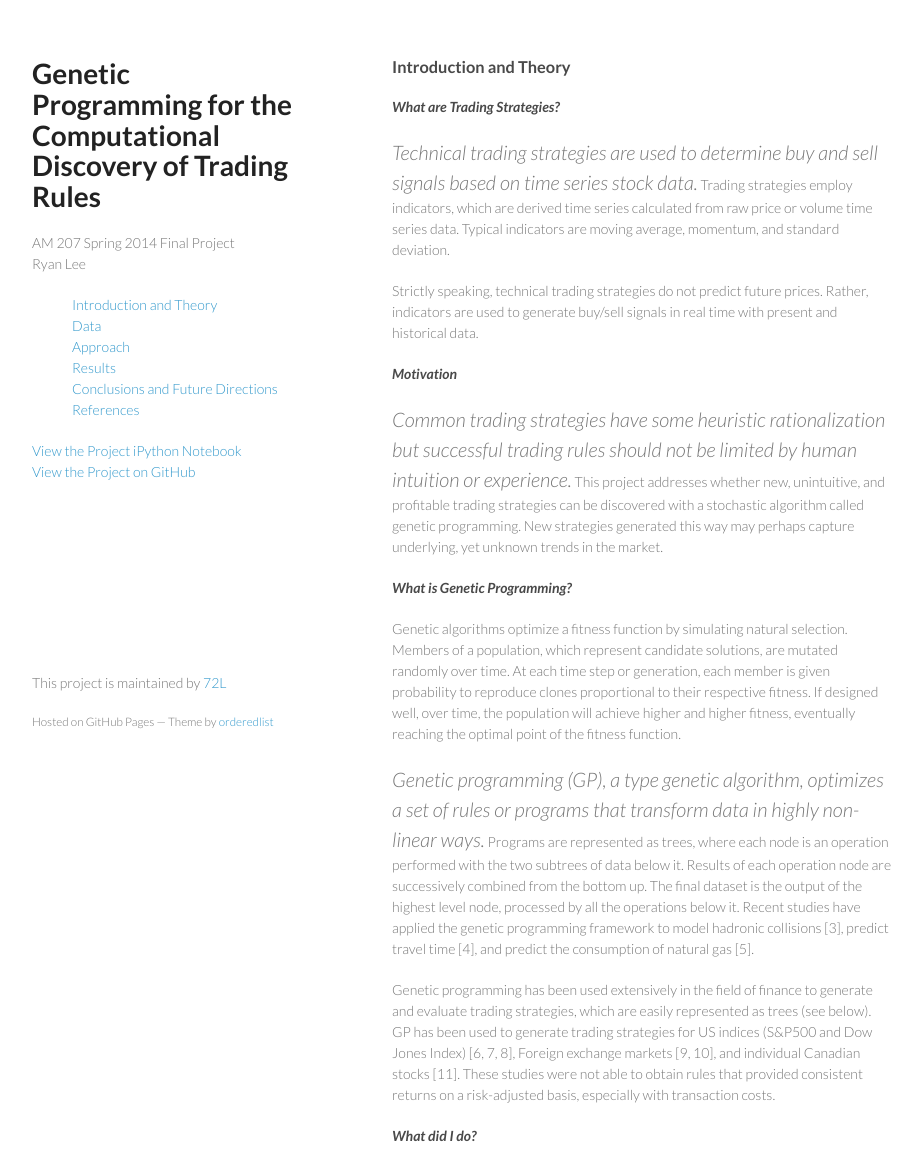
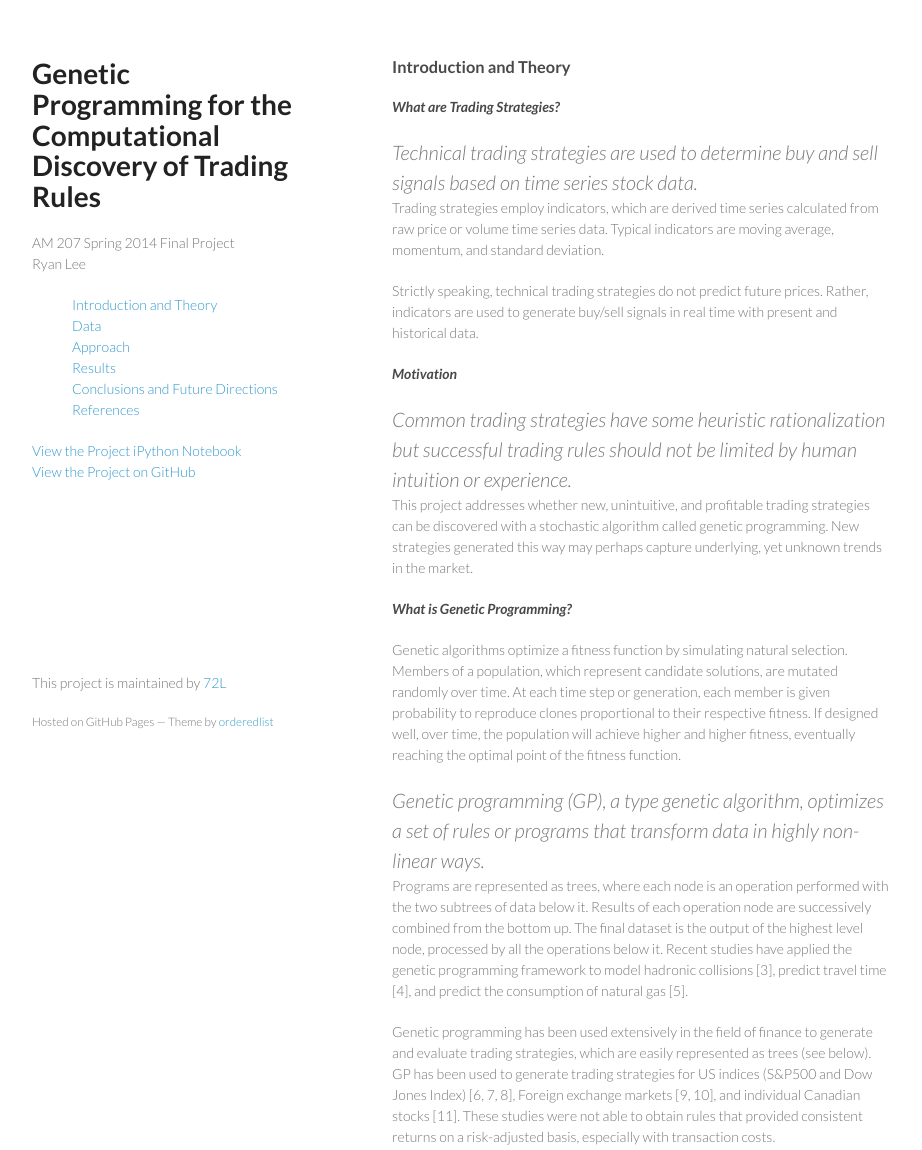
Before and after one commit to 72L/am207, a plain HTML site: page index.html in a window 1280 px wide. Shown: the top 1150 px of the page, without its empty margins (178-1100 px from the left). Drawn offline with Linux system fonts and the light colour scheme.

Commit message:
Update index.html

```diff
--- a/index.html
+++ b/index.html
@@ -37,18 +37,18 @@
 
 <h4>What are Trading Strategies?</h4>
 
-<p><span class="lead">Technical trading strategies are used to determine buy and sell signals based on time series stock data.</span> Trading strategies employ indicators, which are derived time series calculated from raw price or volume time series data. Typical indicators are moving average, momentum, and standard deviation.
+<p><span class="lead">Technical trading strategies are used to determine buy and sell signals based on time series stock data.</span><br/> Trading strategies employ indicators, which are derived time series calculated from raw price or volume time series data. Typical indicators are moving average, momentum, and standard deviation.
 </p>
 
 <p>Strictly speaking, technical trading strategies do not predict future prices. Rather, indicators are used to generate buy/sell signals in real time with present and historical data.</p>
 
 <h4>Motivation</h4>
-<p><span class="lead">Common trading strategies have some heuristic rationalization but successful trading rules should not be limited by human intuition or experience.</span> This project addresses whether new, unintuitive, and profitable trading strategies can be discovered with a stochastic algorithm called genetic programming. New strategies generated this way may perhaps capture underlying, yet unknown trends in the market.</p>
+<p><span class="lead">Common trading strategies have some heuristic rationalization but successful trading rules should not be limited by human intuition or experience.</span><br/> This project addresses whether new, unintuitive, and profitable trading strategies can be discovered with a stochastic algorithm called genetic programming. New strategies generated this way may perhaps capture underlying, yet unknown trends in the market.</p>
 
 <h4>What is Genetic Programming?</h4>
 <p>Genetic algorithms optimize a fitness function by simulating natural selection. Members of a population, which represent candidate solutions, are mutated randomly over time. At each time step or generation, each member is given probability to reproduce clones proportional to their respective fitness. If designed well, over time, the population will achieve higher and higher fitness, eventually reaching the optimal point of the fitness function. </p>
 
-<p><span class="lead">Genetic programming (GP), a type genetic algorithm, optimizes a set of rules or programs that transform data in highly non-linear ways.</span> Programs are represented as trees, where each node is an operation performed with the two subtrees of data below it. Results of each operation node are successively combined from the bottom up. The final dataset is the output of the highest level node, processed by all the operations below it. Recent studies have applied the genetic programming framework to model hadronic collisions [3], predict travel time [4], and predict the consumption of natural gas [5]. </p>
+<p><span class="lead">Genetic programming (GP), a type genetic algorithm, optimizes a set of rules or programs that transform data in highly non-linear ways.</span><br/> Programs are represented as trees, where each node is an operation performed with the two subtrees of data below it. Results of each operation node are successively combined from the bottom up. The final dataset is the output of the highest level node, processed by all the operations below it. Recent studies have applied the genetic programming framework to model hadronic collisions [3], predict travel time [4], and predict the consumption of natural gas [5]. </p>
 
 <p>Genetic programming has been used extensively in the field of finance to generate and evaluate trading strategies, which are easily represented as trees (see below). GP has been used to generate trading strategies for US indices (S&P500 and Dow Jones Index) [6, 7, 8], Foreign exchange markets [9, 10], and individual Canadian stocks [11]. These studies were not able to obtain rules that provided consistent returns on a risk-adjusted basis, especially with transaction costs.</p>
 
```
